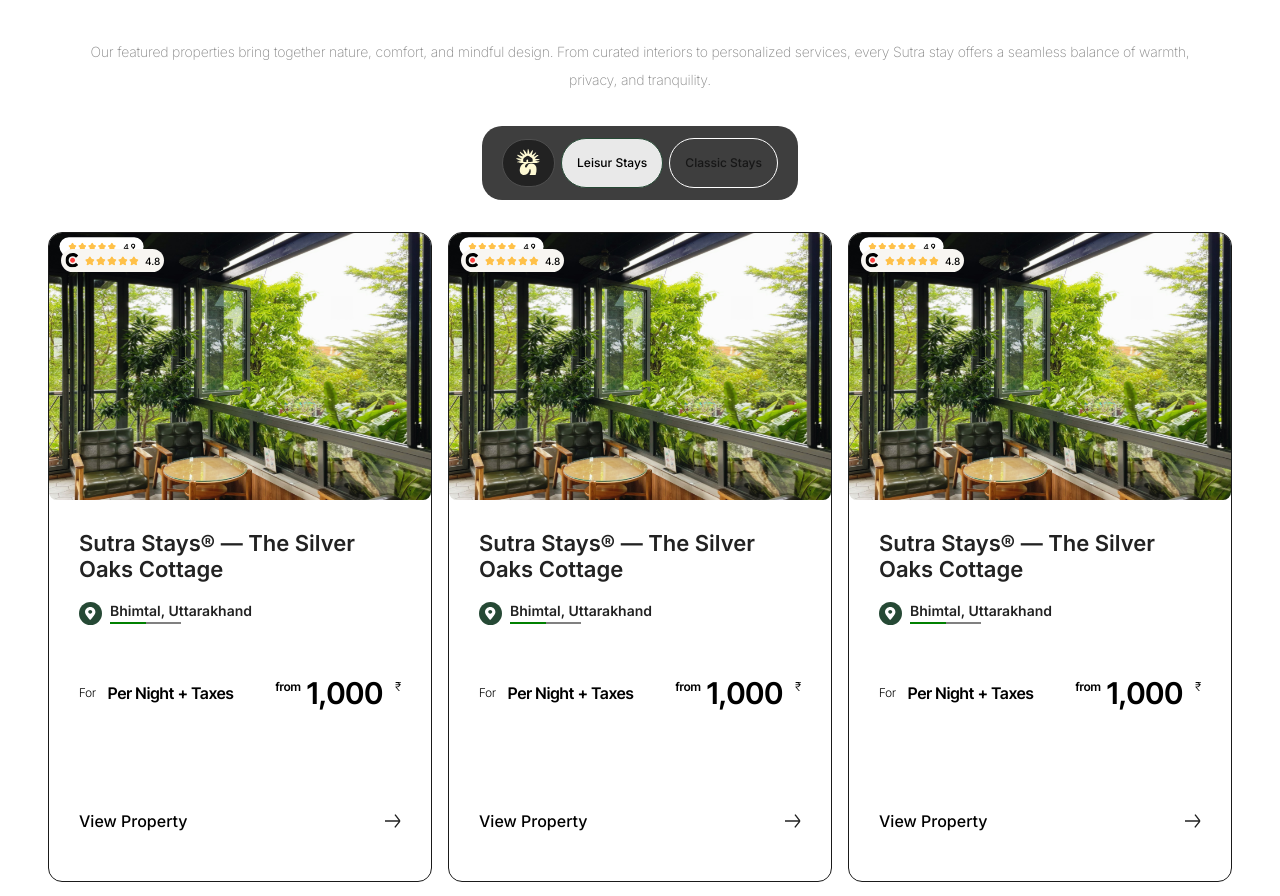
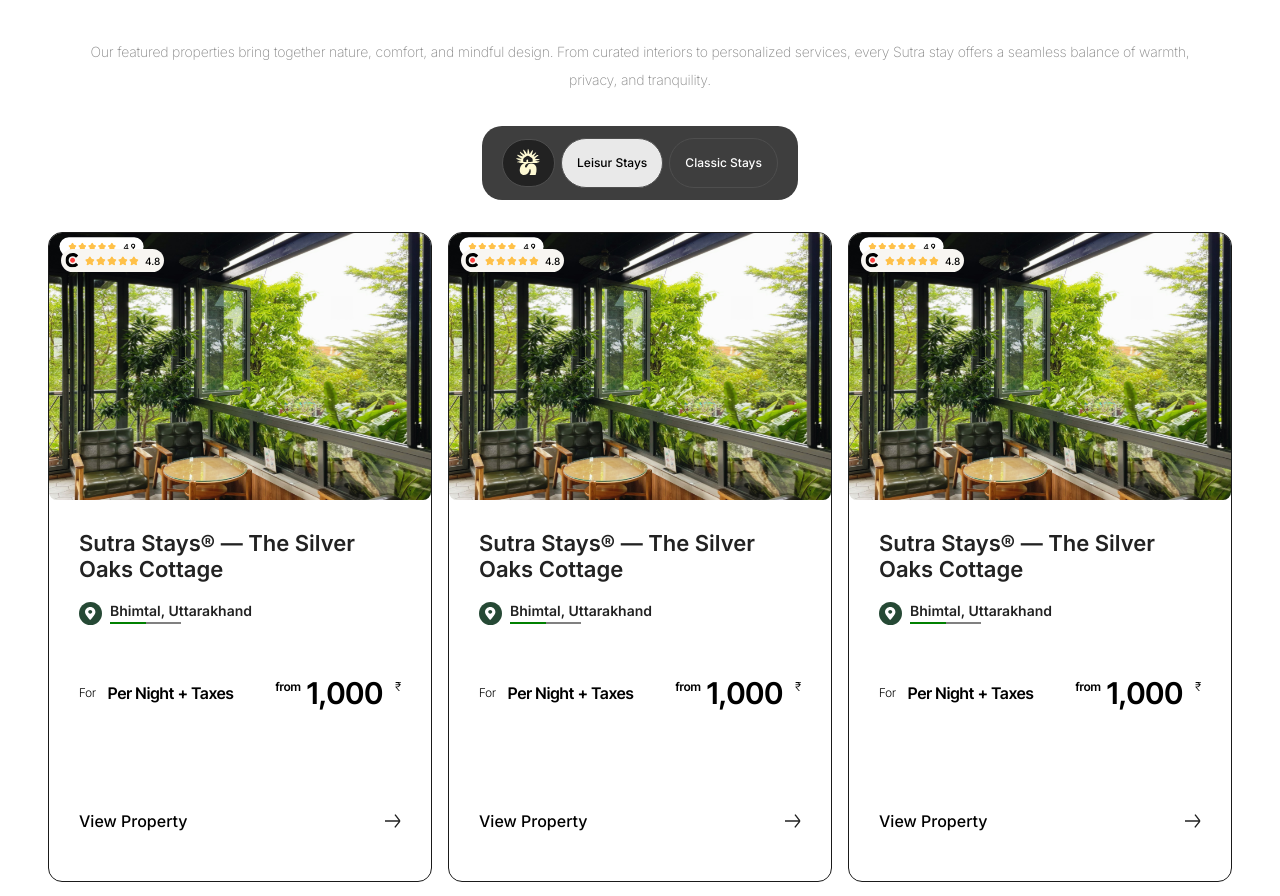
Before and after one commit to ankurdev002/sutra-stays, a Next.js app: page / in a window 1280 px wide. Shown: the part 1060-1956 px from the top of the page. Built offline with nearby package versions, Linux system fonts and the light colour scheme; no server answers.

Commit message:
Update Featured component styles to enhance button visibility and consistency

```diff
--- a/views/home/Featured.tsx
+++ b/views/home/Featured.tsx
@@ -87,12 +87,12 @@
           <Button
             variant="off-white-2"
             label="Leisur Stays"
-            className="px-3.75! py-2.5! text-black rounded-full text-xs leading-7 font-inter font-weight-medium"
+            className="px-3.75! py-2.5! text-black rounded-full text-xs leading-7 font-inter font-weight-medium border border-[#4e4e4e]!"
           />
           <Button
             variant="transparent"
             label="Classic Stays"
-            className="px-3.75! py-2.5! rounded-full text-xs leading-7 font-inter font-weight-medium"
+            className="px-3.75! py-2.5! rounded-full text-xs leading-7 text-white font-inter font-weight-medium border border-[#4e4e4e]!"
           />
         </div>
       </div>
```
